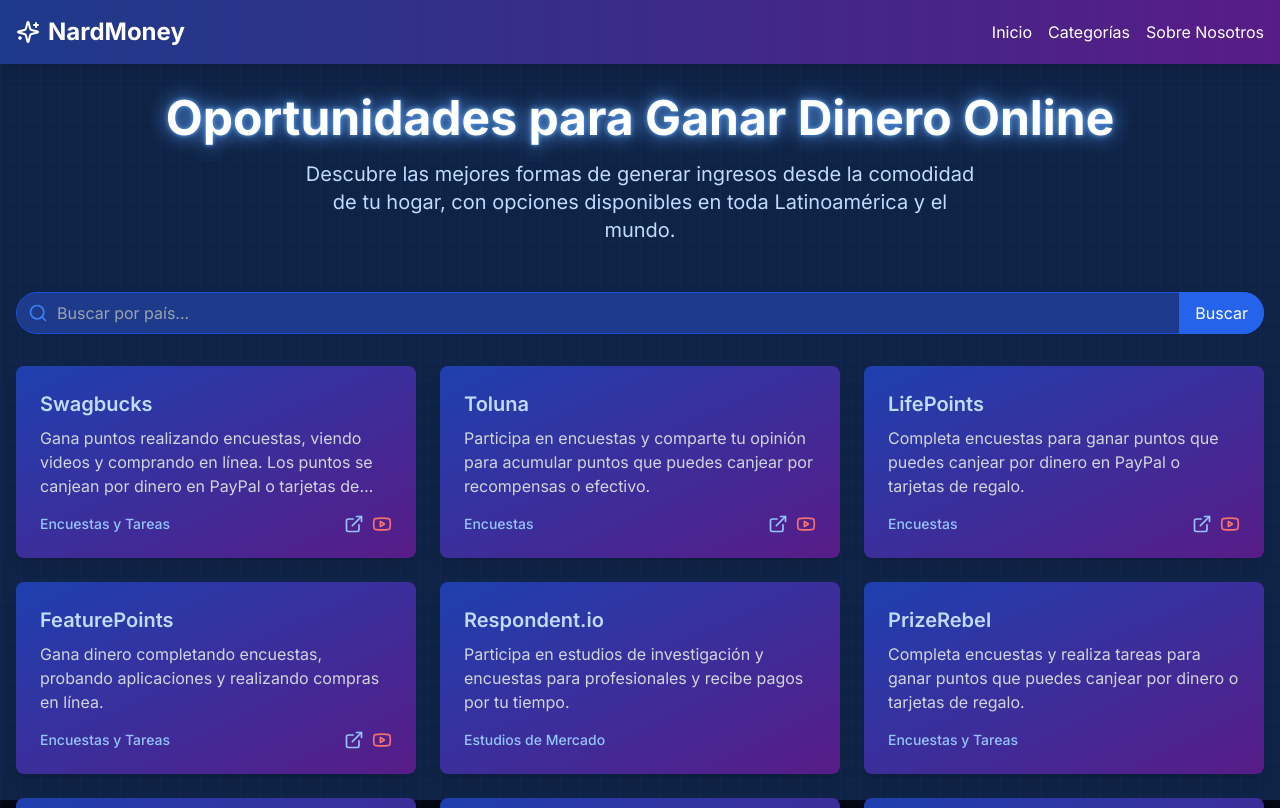
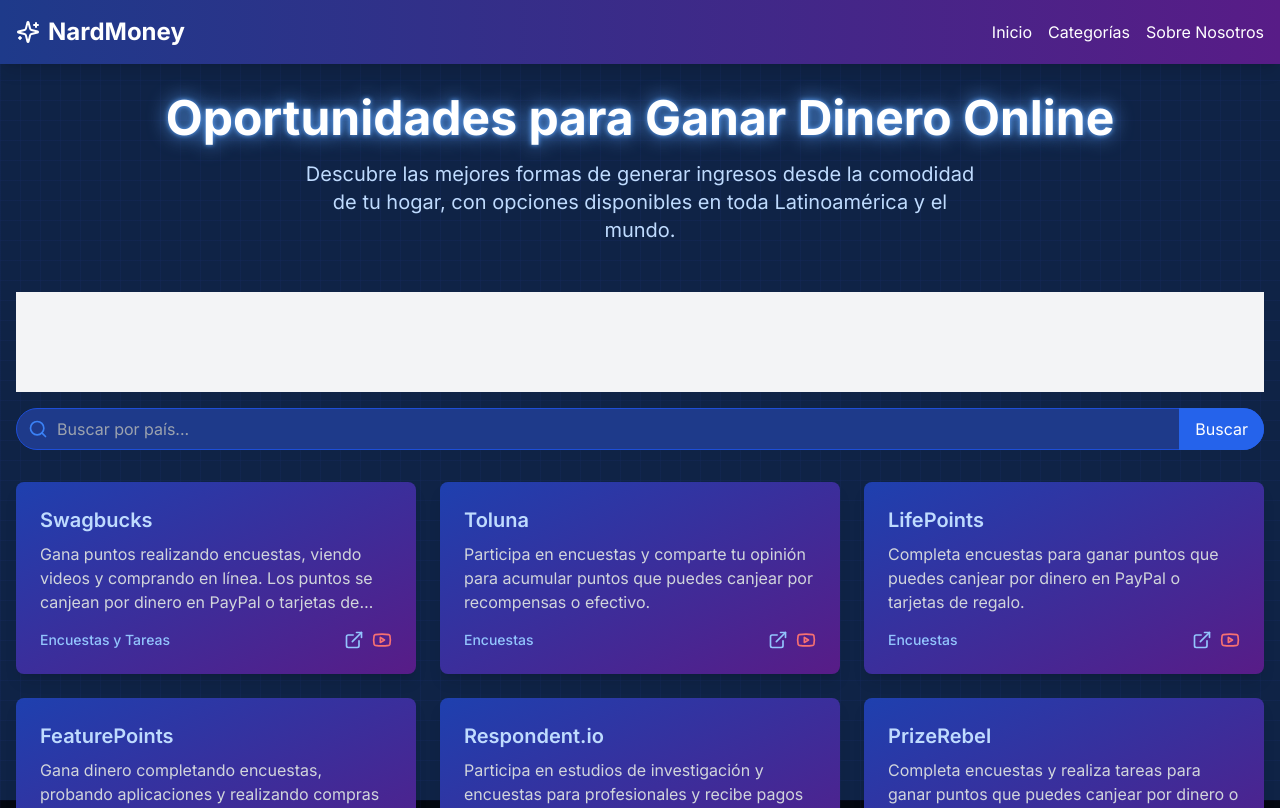
Before and after one commit to sukineitor/MONEY, a Next.js app: page / in a window 1280 px wide. Shown: the top 808 px of the page. Built offline with nearby package versions, Linux system fonts and the light colour scheme.

Commit message:
Update page.tsx

```diff
--- a/app/page.tsx
+++ b/app/page.tsx
@@ -1,9 +1,9 @@
-import React from 'react'
 import OpportunityGrid from '../components/OpportunityGrid'
 import Header from '../components/Header'
 import Footer from '../components/Footer'
+import Advertisement from '../components/Advertisement'
 
-const Home: React.FC = () => {
+export default function Home() {
   return (
     <div className="min-h-screen bg-gradient-to-br from-gray-900 to-blue-900 bg-grid">
       <div className="absolute inset-0 bg-blue-500 opacity-5 animate-pulse"></div>
@@ -18,11 +18,11 @@
             con opciones disponibles en toda Latinoamérica y el mundo.
           </p>
         </section>
+        <Advertisement /> {/* Anuncio en la parte superior */}
         <OpportunityGrid />
+        <Advertisement /> {/* Anuncio en la parte inferior */}
       </main>
       <Footer />
     </div>
   )
 }
-
-export default Home
```
